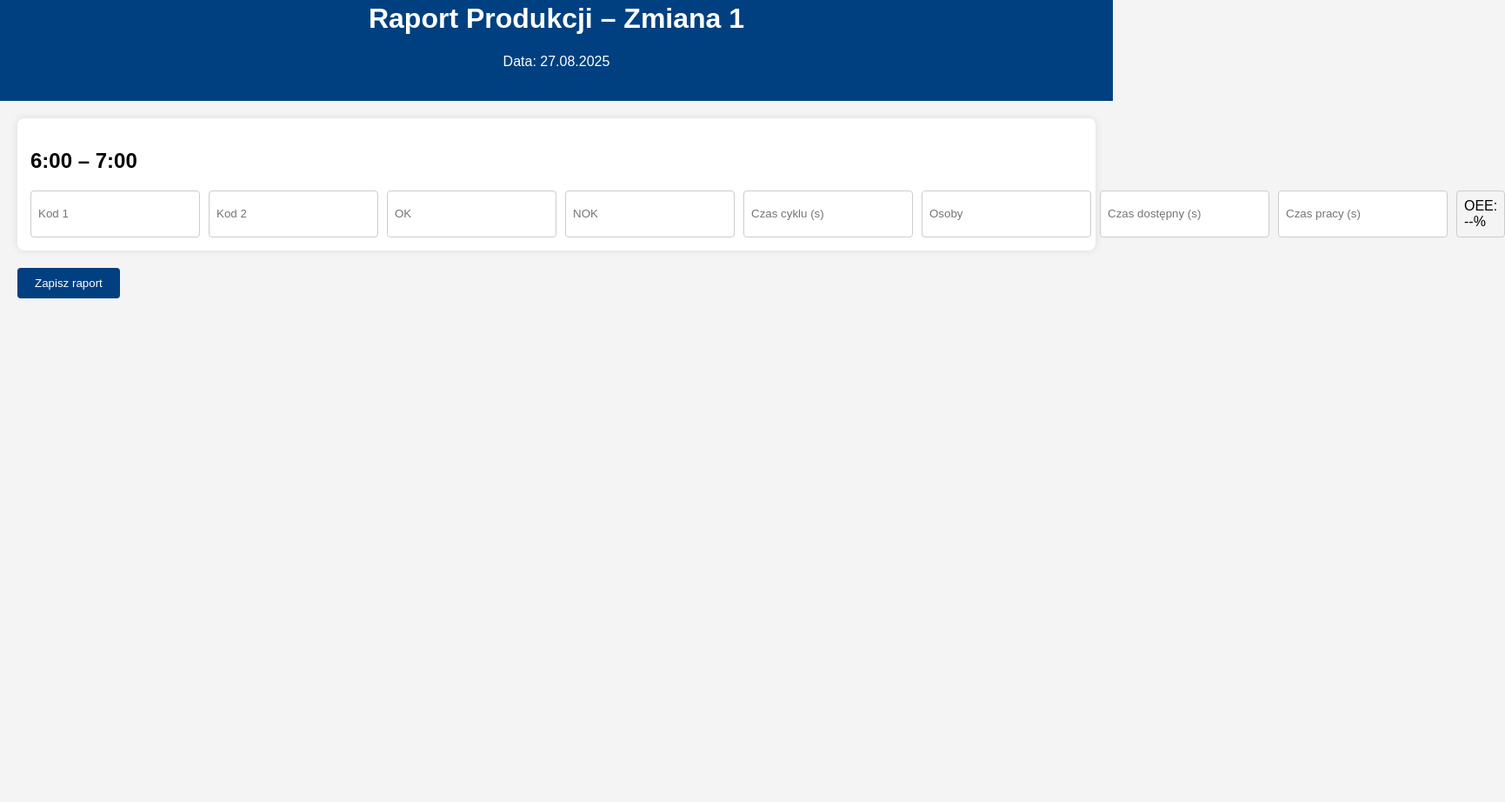
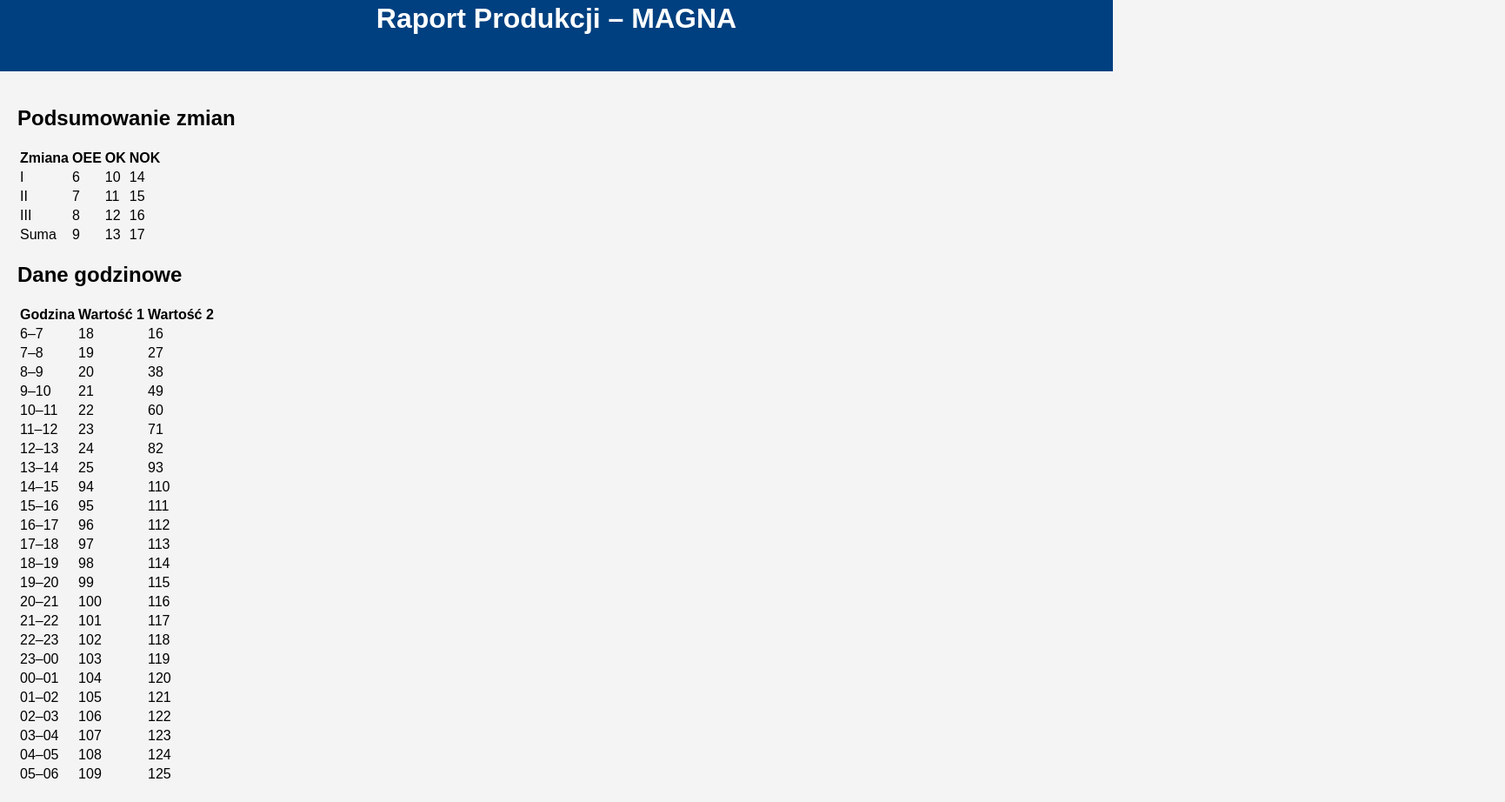
Before and after one commit to Eltomiks/Raport_MAGNA, a plain HTML site: page index.html in a window 1280 px wide. Shown: the part 38-960 px from the top of the page at 87% size, 1731 px wide, since content can reach past the window. Before the commit the page ends 800 px from the top, so only its background shows below. Drawn offline with Linux system fonts and the light colour scheme.

Commit message:
index.html

```diff
--- a/index.html
+++ b/index.html
@@ -2,36 +2,75 @@
 <html lang="pl">
 <head>
   <meta charset="UTF-8">
-  <title>Raport Produkcji – Zmiana</title>
+  <title>Raport Produkcji – MAGNA</title>
   <link rel="stylesheet" href="style.css">
 </head>
 <body>
   <header>
-    <h1>Raport Produkcji – Zmiana 1</h1>
-    <p>Data: <span id="current-date"></span></p>
+    <h1>Raport Produkcji – MAGNA</h1>
   </header>
 
   <main>
-    <section class="hour-block">
-      <h2>6:00 – 7:00</h2>
-      <div class="form-row">
-        <input type="text" placeholder="Kod 1">
-        <input type="text" placeholder="Kod 2">
-        <input type="number" placeholder="OK">
-        <input type="number" placeholder="NOK">
-        <input type="number" step="0.01" placeholder="Czas cyklu (s)">
-        <input type="number" placeholder="Osoby">
-        <input type="number" step="0.01" placeholder="Czas dostępny (s)">
-        <input type="number" step="0.01" placeholder="Czas pracy (s)">
-        <output>OEE: --%</output>
-      </div>
+    <section>
+      <h2>Podsumowanie zmian</h2>
+      <table>
+        <thead>
+          <tr>
+            <th>Zmiana</th>
+            <th>OEE</th>
+            <th>OK</th>
+            <th>NOK</th>
+          </tr>
+        </thead>
+        <tbody>
+          <tr><td>I</td><td>6</td><td>10</td><td>14</td></tr>
+          <tr><td>II</td><td>7</td><td>11</td><td>15</td></tr>
+          <tr><td>III</td><td>8</td><td>12</td><td>16</td></tr>
+        </tbody>
+        <tfoot>
+          <tr><td>Suma</td><td>9</td><td>13</td><td>17</td></tr>
+        </tfoot>
+      </table>
     </section>
 
-    <!-- Dodaj kolejne godziny według potrzeby -->
-
-    <button id="save-button">Zapisz raport</button>
+    <section>
+      <h2>Dane godzinowe</h2>
+      <table>
+        <thead>
+          <tr>
+            <th>Godzina</th>
+            <th>Wartość 1</th>
+            <th>Wartość 2</th>
+          </tr>
+        </thead>
+        <tbody>
+          <tr><td>6–7</td><td>18</td><td>16</td></tr>
+          <tr><td>7–8</td><td>19</td><td>27</td></tr>
+          <tr><td>8–9</td><td>20</td><td>38</td></tr>
+          <tr><td>9–10</td><td>21</td><td>49</td></tr>
+          <tr><td>10–11</td><td>22</td><td>60</td></tr>
+          <tr><td>11–12</td><td>23</td><td>71</td></tr>
+          <tr><td>12–13</td><td>24</td><td>82</td></tr>
+          <tr><td>13–14</td><td>25</td><td>93</td></tr>
+          <tr><td>14–15</td><td>94</td><td>110</td></tr>
+          <tr><td>15–16</td><td>95</td><td>111</td></tr>
+          <tr><td>16–17</td><td>96</td><td>112</td></tr>
+          <tr><td>17–18</td><td>97</td><td>113</td></tr>
+          <tr><td>18–19</td><td>98</td><td>114</td></tr>
+          <tr><td>19–20</td><td>99</td><td>115</td></tr>
+          <tr><td>20–21</td><td>100</td><td>116</td></tr>
+          <tr><td>21–22</td><td>101</td><td>117</td></tr>
+          <tr><td>22–23</td><td>102</td><td>118</td></tr>
+          <tr><td>23–00</td><td>103</td><td>119</td></tr>
+          <tr><td>00–01</td><td>104</td><td>120</td></tr>
+          <tr><td>01–02</td><td>105</td><td>121</td></tr>
+          <tr><td>02–03</td><td>106</td><td>122</td></tr>
+          <tr><td>03–04</td><td>107</td><td>123</td></tr>
+          <tr><td>04–05</td><td>108</td><td>124</td></tr>
+          <tr><td>05–06</td><td>109</td><td>125</td></tr>
+        </tbody>
+      </table>
+    </section>
   </main>
-
-  <script src="script.js"></script>
 </body>
 </html>
```
